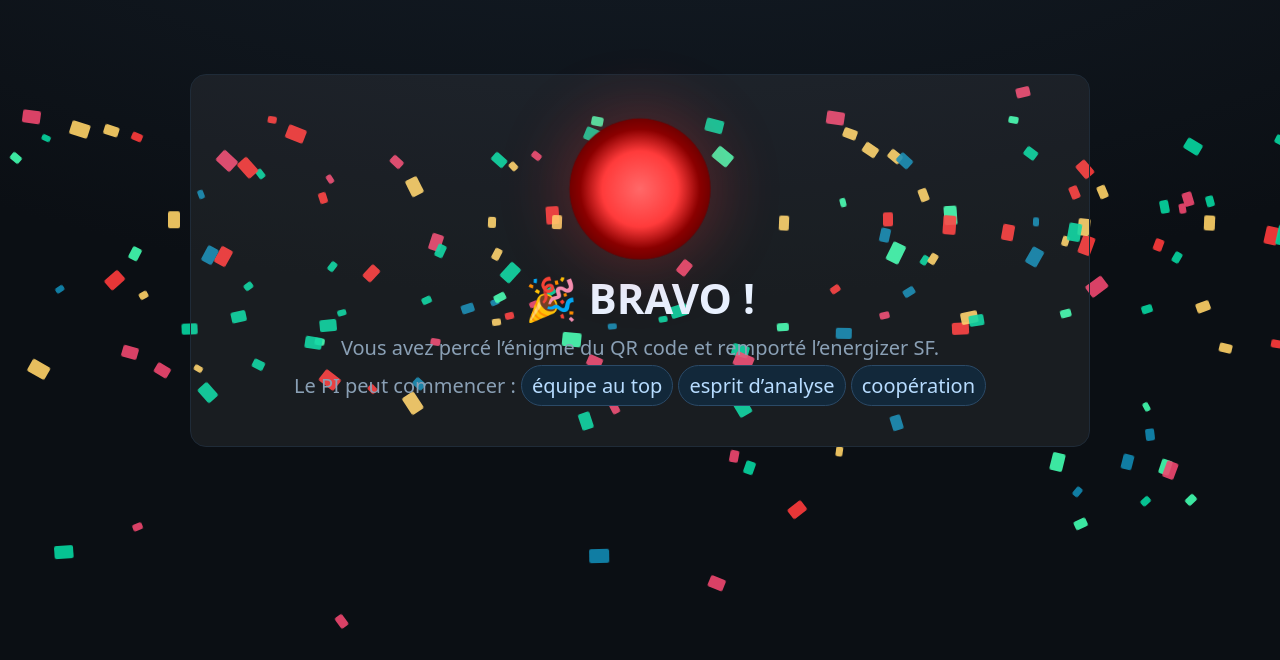
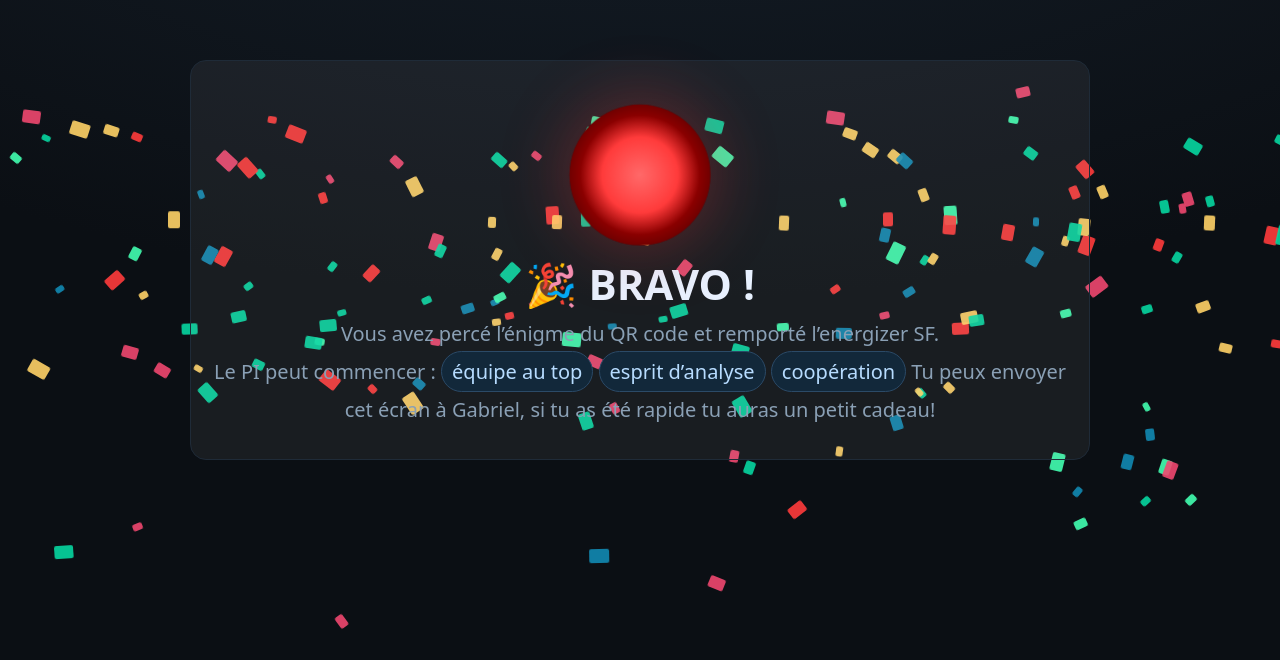
Before and after one commit to c59gnow/Bravo, a plain HTML site: page index.html in a window 1280 px wide. Shown: the part 140-800 px from the top of the page. Drawn offline with Linux system fonts and the light colour scheme.

Commit message:
Update index.html

```diff
--- a/index.html
+++ b/index.html
@@ -56,6 +56,8 @@
     <p class="lead">
       Vous avez percé l’énigme du QR code et remporté l’energizer SF. <br/>
       Le PI peut commencer : <span class="badge">équipe au top</span> <span class="badge">esprit d’analyse</span> <span class="badge">coopération</span>
+
+      Tu peux envoyer cet écran à Gabriel, si tu as été rapide tu auras un petit cadeau!
     </p>
 
   </div>
```
